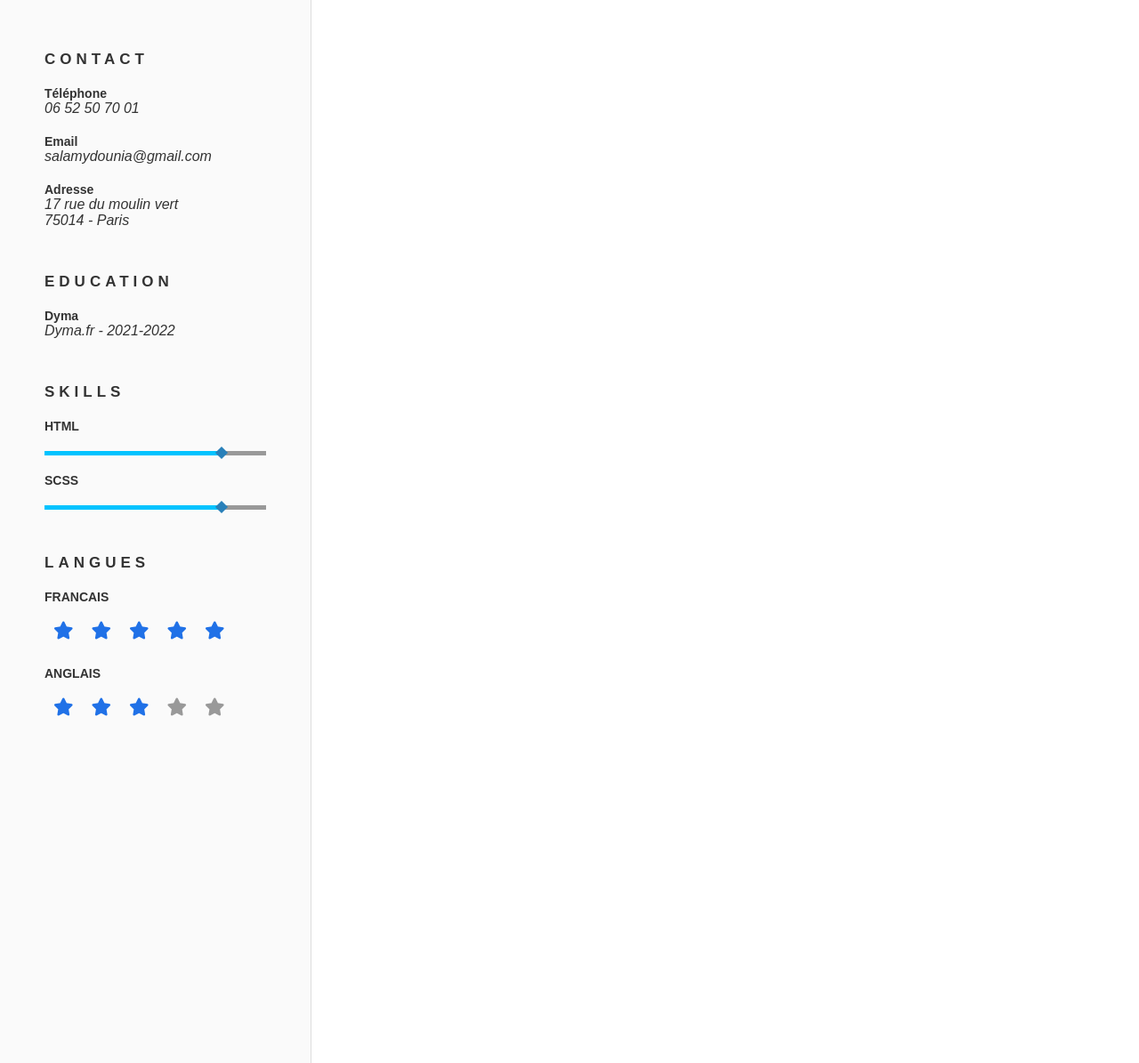
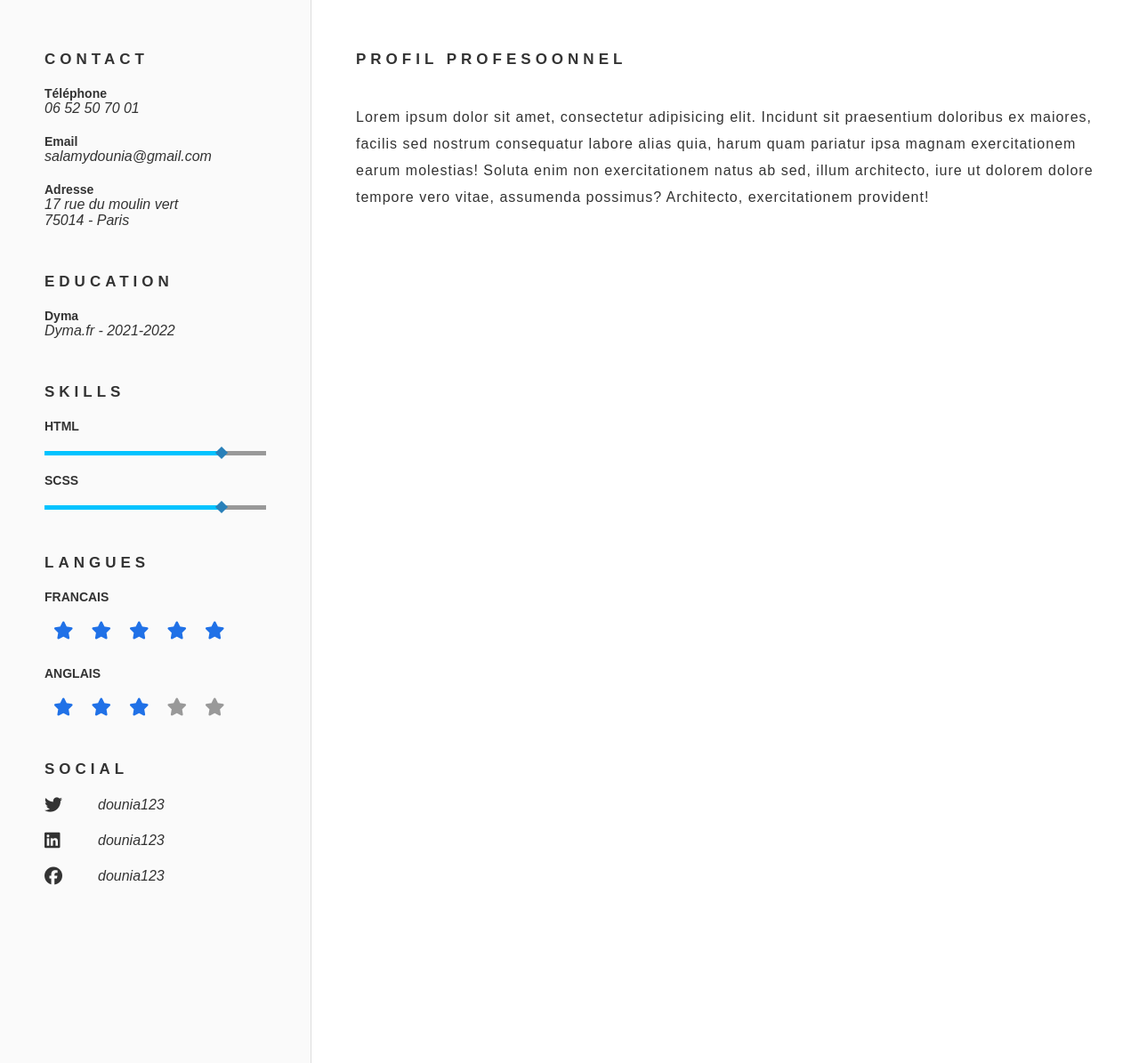
Before and after one commit to MeloDev-20/cv, a website: page index.html in a window 1280 px wide. Shown: the part 411-1606 px from the top of the page at 89% size. Drawn offline with Linux system fonts and the light colour scheme; a web font is replaced by a local one.

Commit message:
add social and presentation parts

```diff
--- a/index.html
+++ b/index.html
@@ -68,8 +68,26 @@
           <i class="fas fa-star "></i>
         </div>
         </div>
+          <div class="block">
+            <h2 class="title-small">SOCIAL</h2>
+            <div class="social-container">
+              <i class="fab fa-twitter"></i>
+              <p>dounia123</p>
+            </div>
+            <div class="social-container">
+              <i class="fab fa-linkedin"></i>
+              <p>dounia123</p>
+            </div>
+            <div class="social-container">
+              <i class="fab fa-facebook"></i>
+              <p>dounia123</p>
+            </div>
+          </div>
     </aside>
-    <main></main>
+    <main>
+      <h2 class="title-small">PROFIL PROFESOONNEL</h2>
+      <p>Lorem ipsum dolor sit amet, consectetur adipisicing elit. Incidunt sit praesentium doloribus ex maiores, facilis sed nostrum consequatur labore alias quia, harum quam pariatur ipsa magnam exercitationem earum molestias! Soluta enim non exercitationem natus ab sed, illum architecto, iure ut dolorem dolore tempore vero vitae, assumenda possimus? Architecto, exercitationem provident!</p>
+    </main>
   </div>
 </body>
 
--- a/scss/style.scss
+++ b/scss/style.scss
@@ -93,10 +93,34 @@ aside {
         margin: 0 1rem;
       }
     }
+    .social-container {
+      display: flex;
+      justify-content: start;
+      align-items: center;
+      margin: 2rem 0;
+      i {
+        font-size: 2rem;
+        flex: 0 0 50px;
+        margin-right: 1rem;
+      }
+      p {
+        flex: auto;
+        margin: 0;
+      }
+    }
   }
 }
 
 main {
   grid-area: main;
-  //background: purple;
+  padding: 5rem;
+
+  h2 {
+    margin-bottom: 4rem;
+  }
+
+  p{
+    letter-spacing: 0.1rem;
+    line-height: 3rem;
+  }
 }
```
Also changed, not shown: css/style.css. Lines whose indentation alone changed are shown as unchanged.
